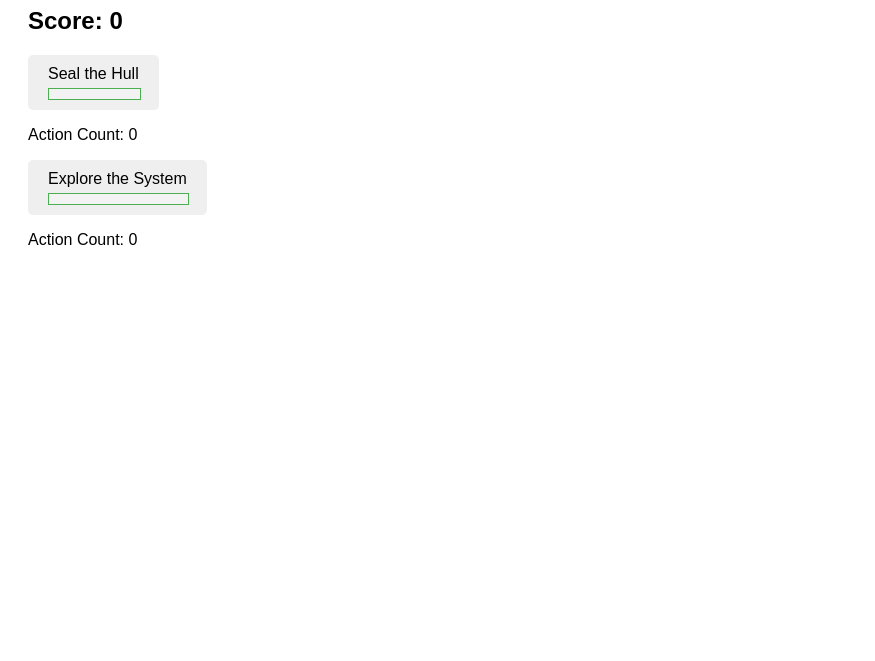
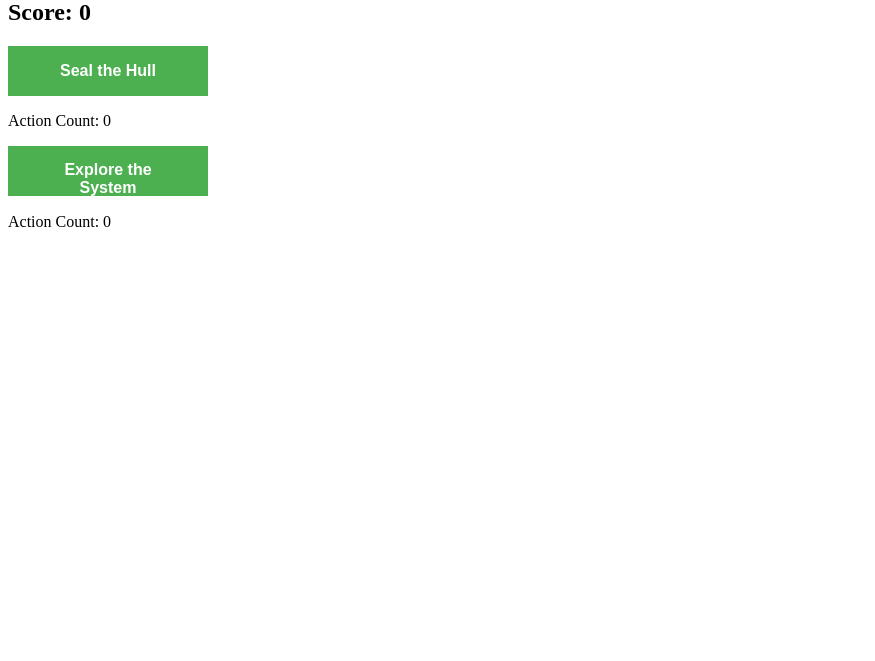
Before and after one commit to seamstress-studio/stellarwhale, a plain HTML site: page index.html in a window 1280 px wide. Shown: the part 139-800 px from the top of the page, without its empty margins (0-875 px from the left). Drawn offline with Linux system fonts and the light colour scheme.

Commit message:
Update style.css

```diff
--- a/style.css
+++ b/style.css
@@ -1,49 +1,47 @@
-body {
-    font-family: Arial, sans-serif;
-    padding: 20px;
-}
-
-h1 {
-    color: #333;
-}
-
+/* Style général pour les boutons */
 button {
-    padding: 10px 20px;
+    position: relative;
+    padding: 15px 30px;
     font-size: 16px;
     cursor: pointer;
+    overflow: hidden;
+    width: 200px;
+    height: 50px;
     border: none;
-    border-radius: 5px;
+    background-color: #4CAF50;
+    color: white;
+    font-weight: bold;
 }
 
 button:disabled {
-    background-color: #d3d3d3;
+    background-color: #aaa;
     cursor: not-allowed;
 }
 
-.action-button {
-    width: 300px;
-    height: 50px;
-    background-color: #f3f3f3;
-    border: 2px solid #4caf50;
-    color: black;
-    font-size: 16px;
-    cursor: pointer;
-    text-align: center;
+/* Progress bar inside the button */
+.progress-bar {
+    position: absolute;
+    bottom: 0;
+    left: 0;
+    width: 100%;
+    height: 100%;
+    background-color: #76c7c0;
+    transform: scaleY(0); /* Start with 0% height */
+    transform-origin: bottom;
+    transition: transform 0.1s ease-in-out;
 }
 
-.progress-bar {
-    width: 100%;
-    height: 10px;
-    background-color: #f3f3f3;
-    margin-top: 5px;
-    border: 1px solid #4caf50;
-    position: relative;
-}
-
+/* Style de la page */
 .page {
     display: none;
 }
 
-#actions {
+.page.active {
     display: block;
 }
+
+/* Style du score */
+h2 {
+    font-size: 24px;
+    font-weight: bold;
+}
```
